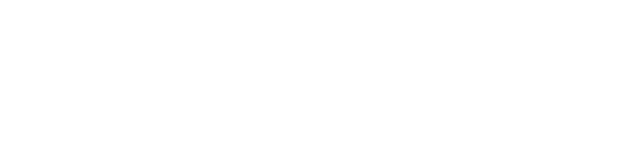
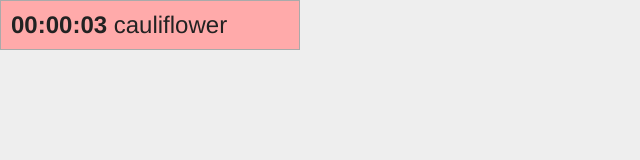
Before and after one commit to zswatson/kcomp, a plain HTML site: page index.html in a window 1280 px wide. Shown: the whole page, without its empty margins (0-640 px from the left). Drawn offline with Linux system fonts and the light colour scheme.

Commit message:
added visuals and sounds to timers

```diff
--- a/css/style.css
+++ b/css/style.css
@@ -0,0 +1,30 @@
+body {
+  background: #eeeeee;
+  margin: 0px;
+}
+
+#timers {
+  width: 300px;
+}
+
+.timer {
+  color: #222;
+  background: #e5e5e5;
+  font-family: Helvetica;
+  font-size: 24px;
+  border: 1px solid #aaa;
+  padding: 10px;
+}
+
+.timer.finished.blink {
+  background: #ffaaaa;
+}
+
+.timer-time {
+  font-weight: bold;
+  display: inline;
+}
+
+.timer-label {
+  display: inline;
+}
--- a/index.html
+++ b/index.html
@@ -7,6 +7,9 @@
     <script src="js/timer.js"></script>
     <script src="js/speech.js"></script>
     <script src="js/vendor/d3.v3.min.js"></script>
+    <style>
+      @import url(css/style.css);
+    </style>
   </head>
   <body>
     <div id="timers">
@@ -17,6 +20,8 @@
 
       app.handler = kcomp.timerHandler("#timers");
       app.speech = kcomp.speech(app);
+
+      app.speech.processText("add timer 2 seconds cauliflower");
     </script>
   </body>
 </html>
--- a/js/speech.js
+++ b/js/speech.js
@@ -35,7 +35,7 @@
             var mils = (timeAmounts[0] * 36e5) || 0;
             mils += (timeAmounts[1] * 6e4) || 0;
             mils += (timeAmounts[2] * 1000) || 0;
-            self.app.handler.addTimer(mils).label(text);
+            self.app.handler.addTimer(mils).label(text || "");
             console.log("remaining text", text);
           }
         }
--- a/js/timer.js
+++ b/js/timer.js
@@ -45,10 +45,11 @@
         var timeFormat = d3.format("02d");
         var self = this;
 
-        var millis = Math.abs(self.remaining);
-        var hours = timeFormat(Math.floor(millis / 36e5)),
-            mins = timeFormat(Math.floor((millis % 36e5) / 6e4)),
-            secs = timeFormat(Math.floor((millis % 6e4) / 1000));
+        var totalSeconds = Math.abs(Math.ceil(self.remaining / 1000));
+
+        var hours = timeFormat(Math.floor(totalSeconds / 3600)),
+            mins = timeFormat(Math.floor((totalSeconds % 3600) / 60)),
+            secs = timeFormat(totalSeconds % 6e4);
         return [hours, mins, secs].join(":");
       },
       tick: function(interval){
@@ -56,30 +57,54 @@
         if (self.running) {
           self.elapsed += interval;
           self.remaining = self.duration - self.elapsed;
-          self.display.select(".timer-text").text(self.getDisplayText() + " " + self.label);
+          self.display.select(".timer-time").text(self.getDisplayText());
 
           if (self.elapsed >= self.duration) {
-            self.display.classed("finished", true);
+            if (!(self.display.classed("finished"))) {
+              self.display.classed("finished", true);
+              self.display.select(".alarm")[0][0].play();
+              console.log(self.label + " finished!");
+            }
+            self.display.classed("blink", Math.floor(self.elapsed / 1000) % 2);
 
           };
         };
       },
       label: function(text) {
         var self = this;
-        if (!text) return self.label;
+        if (text == null) return self.label;
         self.label = text;
+        self.display.select(".timer-label").text(text);
         return self;
-      }
+      },
+      play: function() {
+        var self = this;
+        this.running = true;
+      },
+      pause: function() {
+        var self = this;
+        this.running = false;
+      },
     }
 
     var display = tempTimer.display = tempTimer.container.append("div")
       .classed("timer", true);
 
-    var text = display.append("p")
-      .classed("timer-text", true)
-      .text("INIT");
+    var time = display.append("p")
+      .classed("timer-time", true)
+      .text("TIME");
+
+    var label = display.append("p")
+      .classed("timer-label", true)
+      .text("LABEL");
+
+    tempTimer.alarm = display.append("audio")
+      .classed("alarm", true)
+      .attr("preload", "auto")
 
 
+    tempTimer.alarm.append("source")
+      .attr("src", "assets/sounds/timer3.mp3");
 
     handler.timers[tempTimer.id] = tempTimer;
     return tempTimer;
```
Also changed, not shown: 4 other files.
